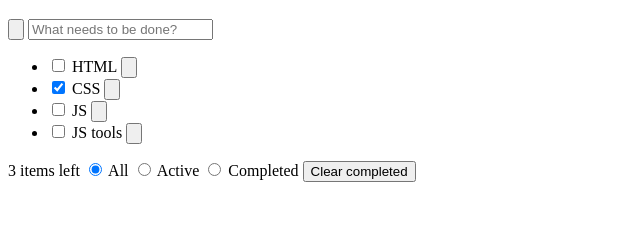
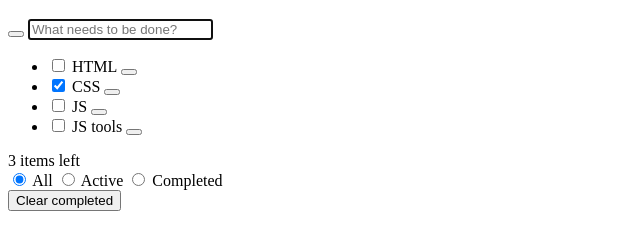
Before and after one commit to ok-technopolis-2020/Zakharova_Alena, a plain HTML site: page index.html in a window 1280 px wide. Shown: the part 61-310 px from the top of the page, without its empty margins (0-640 px from the left). Drawn offline with Linux system fonts and the light colour scheme.

Commit message:
some tags replaced + more aria

```diff
--- a/index.html
+++ b/index.html
@@ -10,51 +10,57 @@
 	</header>
 
 	<div>
-		<div>
-			<input type="button" aria-label="select all">
-			<input type="text" placeholder="What needs to be done?">
-		</div>
+		<header>
+			<button aria-label="select all"></button>
+			<input type="text" aria-label="add new task" placeholder="What needs to be done?" autofocus="true">
+		</header>
 
+		<main>
 			<ul>
 				<li>
 					<input type="checkbox">
-				<label contenteditable="true">HTML</label>
-				<input type="button" aria-label="remove task">
+					<span>HTML</span>
+					<button aria-label="remove task"></button>
 				</li>
 
 				<li>
 					<input type="checkbox" checked="checked">
-				<label contenteditable="true">CSS</label>
-				<input type="button" aria-label="remove task">
+					<span>CSS</span>
+					<button aria-label="remove task"></button>
 				</li>
 				<li>
 					<input type="checkbox">
-				<label contenteditable="true">JS</label>
-				<input type="button" aria-label="remove task">
+					<span>JS</span>
+					<button aria-label="remove task"></button>
 				</li>
-			<div>
 				<li>
 					<input type="checkbox">
-					<label contenteditable="true">JS tools</label>
-					<input type="button" aria-label="remove task">
+					<span>JS tools</span>
+					<button aria-label="remove task"></button>
 				</li>
+			</ul>
+		</main>
+
+		<footer>
+			<div>
+				<span>3 items left</span>
 			</div>
-		</ul>
 
 			<div>
-			<label>3 items left</label>
-
-			<input type="radio" name="tab" id="all" checked="checked">
+				<input type="radio" name="tab" id="all" checked="checked" aria-label="all tasks">
 				<label for="all">All</label>
 
-			<input type="radio" name="tab" id="active">
+				<input type="radio" name="tab" id="active" aria-label="active tasks">
 				<label for="active">Active</label>
 
-			<input type="radio" name="tab" id="completed">
+				<input type="radio" name="tab" id="completed" aria-label="completed tasks">
 				<label for="completed">Completed</label>
+			</div>
 
-			<input type="button" value="Clear completed">
+			<div>
+				<button>Clear completed</button>
 			</div>
+		</footer>
 	</div>
 
 </body>
```
Lines whose indentation alone changed are shown as unchanged.
